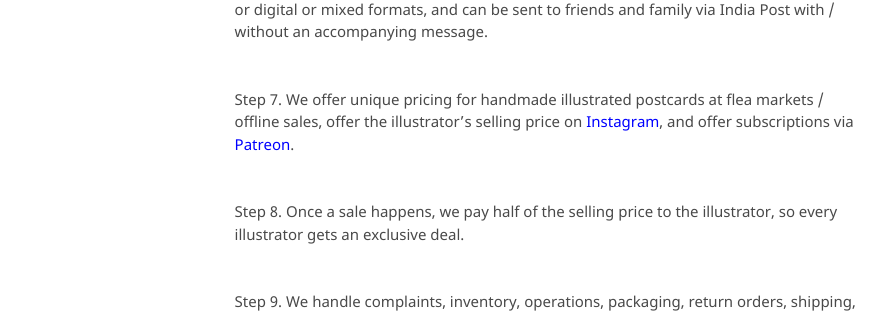
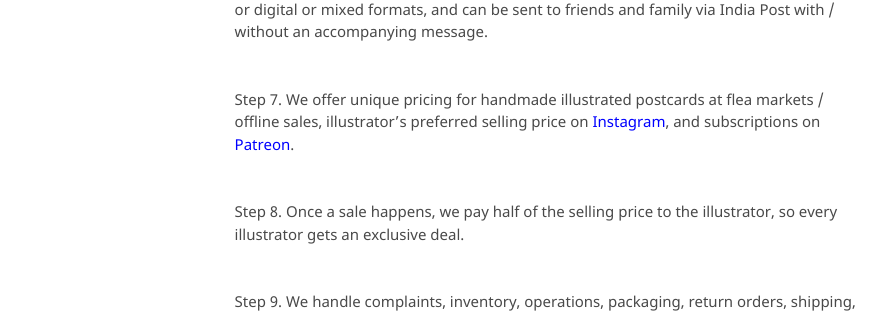
Before and after one commit to kvshvlin/yourmailproject, a Jekyll site: the page built from index.md, in a window 1280 px wide. Shown: the part 970-1283 px from the top of the page, without its empty margins (193-1084 px from the left). Built offline with Jekyll 4.4.1, drawn with Linux system fonts in a browser that asks for light colours; our own code applies the rules of GitHub Pages for plain Markdown files.

Commit message:
Update index.md

```diff
--- a/index.md
+++ b/index.md
@@ -16,7 +16,7 @@
 
 Step 6. Every customer gets an exclusive product that will never be replicated in analog or digital or mixed formats, and can be sent to friends and family via India Post with / without an accompanying message.
 
-Step 7. We offer unique pricing for handmade illustrated postcards at flea markets / offline sales, offer the illustrator's selling price on <a href="https://www.instagram.com/yourmailproject" target="_blank">Instagram</a>, and offer subscriptions via <a href="https://www.patreon.com/yourmailproject?fan_landing=true" target="_blank">Patreon</a>.
+Step 7. We offer unique pricing for handmade illustrated postcards at flea markets / offline sales, illustrator's preferred selling price on <a href="https://www.instagram.com/yourmailproject" target="_blank">Instagram</a>, and subscriptions on <a href="https://www.patreon.com/yourmailproject?fan_landing=true" target="_blank">Patreon</a>.
 
 Step 8. Once a sale happens, we pay half of the selling price to the illustrator, so every illustrator gets an exclusive deal.
 
```
